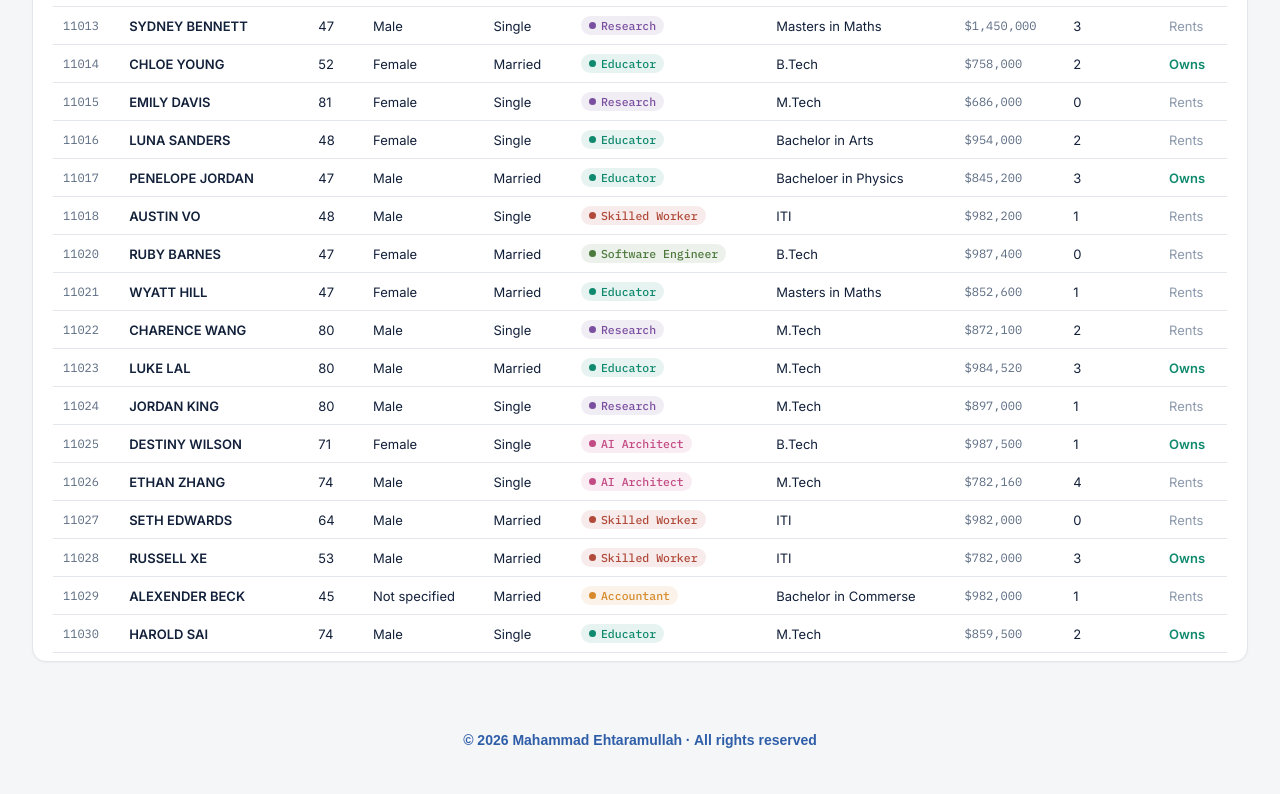
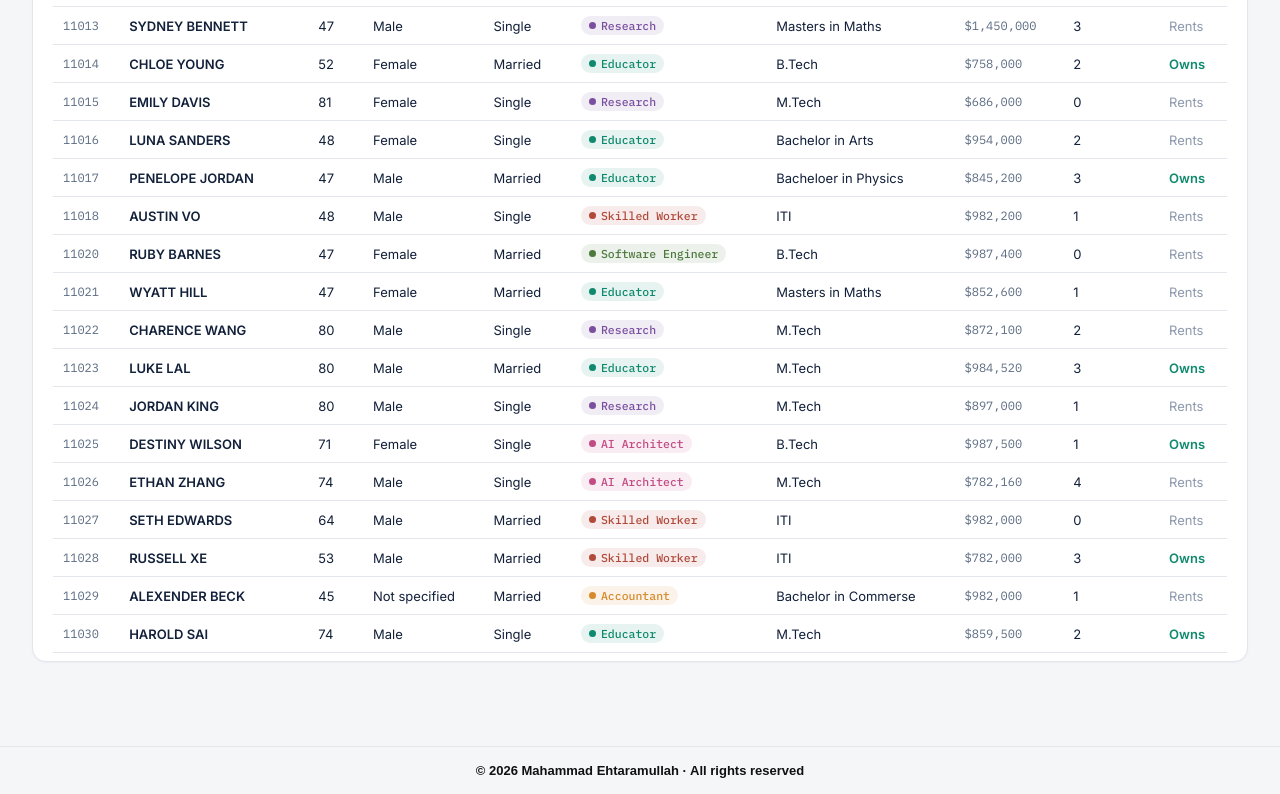
Before and after one commit to Ehtaram/customer-dashboard, a plain HTML site: page index.html in a window 1280 px wide. Shown: the part 2242-3036 px from the top of the page. Before the commit the page ends 3006 px from the top, so only its background shows below. Drawn offline with nearby package versions, Linux system fonts and the light colour scheme.

Commit message:
Update index.html

```diff
--- a/index.html
+++ b/index.html
@@ -621,7 +621,8 @@ document.querySelectorAll('thead th').forEach(th=>{
 });
 
 render();
-</script><footer style="text-align:center; margin-top:6px; padding:4px 16px 16px; font-family:sans-serif; font-size:14px; font-weight:600; color:#2F5EA8;">
+</script>
+  <footer style="text-align:center; margin-top:24px; padding:16px; font-family:sans-serif; font-size:13px; font-weight:700; color:#111111; border-top:1px solid #E3E6EB;">
   © 2026 Mahammad Ehtaramullah · All rights reserved
 </footer>
 </body>
```
